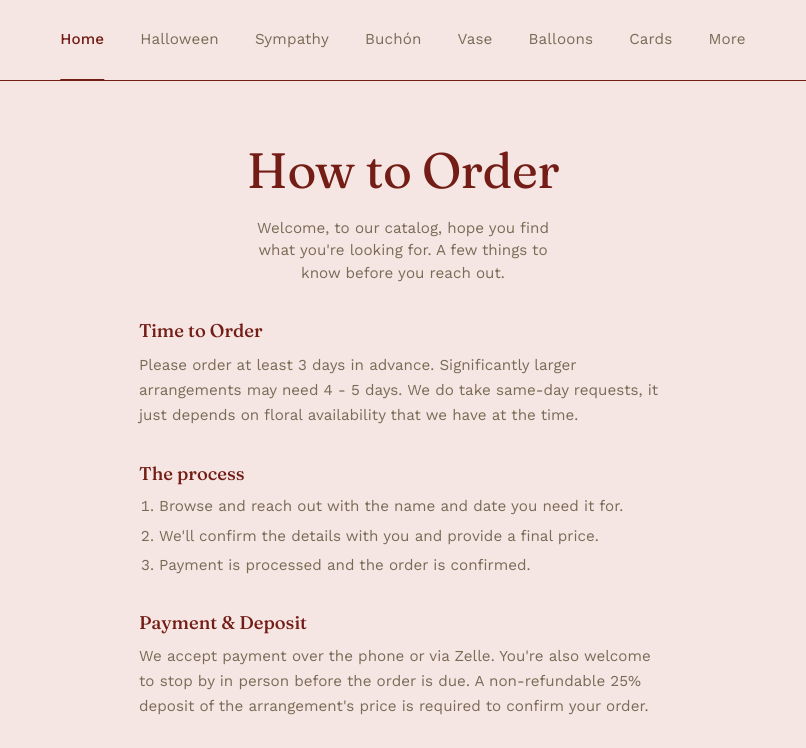
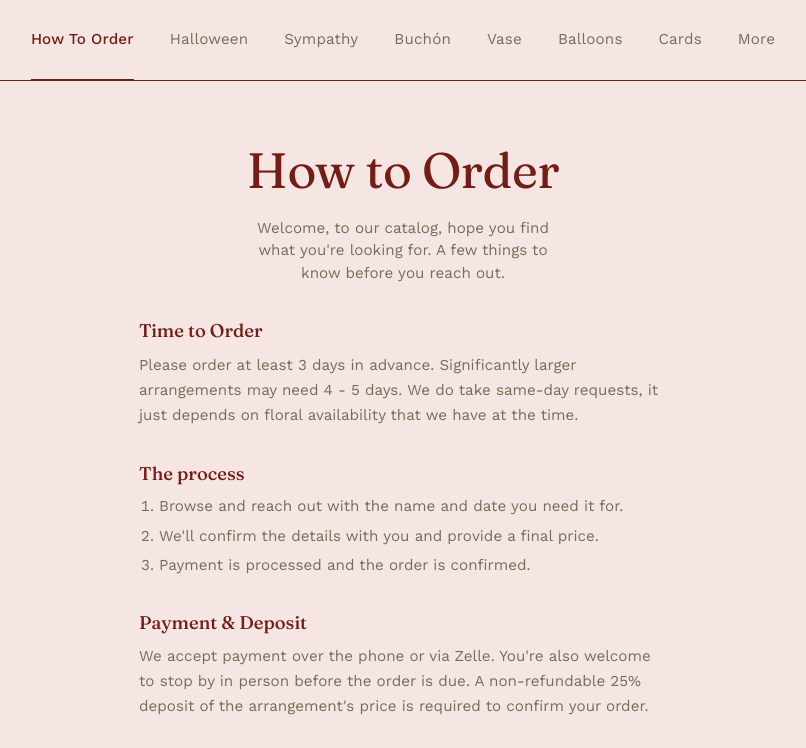
Before and after one commit to SP33DYDUD3/AF-Catalog, a plain HTML site: page index.html in a window 1280 px wide. Shown: the top 748 px of the page, without its empty margins (237-1043 px from the left). Drawn offline with nearby package versions, Linux system fonts and the light colour scheme.

Commit message:
minor changes

```diff
--- a/index.html
+++ b/index.html
@@ -408,12 +408,11 @@
   <div class="nav-mobile-bar">
     <button class="nav-toggle" id="nav-toggle" aria-expanded="false" aria-controls="main-nav">
       <span class="nav-toggle-icon" aria-hidden="true"><span></span><span></span><span></span></span>
-      <span id="nav-current-label">Home</span>
     </button>
   </div>
   <nav class="nav" id="main-nav" role="tablist" aria-label="Catalog categories">
     <div class="nav-indicator" aria-hidden="true"></div>
-    <button class="nav-link" role="tab" aria-selected="true" data-category="home" id="tab-home">Home</button>
+    <button class="nav-link" role="tab" aria-selected="true" data-category="home" id="tab-home">How To Order</button>
     <button class="nav-link" role="tab" aria-selected="false" data-category="halloween" id="tab-halloween">Halloween</button>
     <button class="nav-link" role="tab" aria-selected="false" data-category="sympathy" id="tab-sympathy">Sympathy</button>
     <button class="nav-link" role="tab" aria-selected="false" data-category="buchon" id="tab-buchon">Buchón</button>
@@ -1931,81 +1930,6 @@
         </div>
       </li>
 
-      <!--GRADUATION
-      <li class="catalog-item" data-tags="grad">
-        <div class="item-photo" aria-hidden="true"><img src="balloons/grad/grad1.jpeg"></div>
-        <div class="item-info">
-          <div class="item-title-row">
-            <span class="item-name">Graduation #1</span>
-            <span class="item-title-price">$7 +tax</span>
-          </div>
-        </div>
-      </li>
-      <li class="catalog-item" data-tags="grad">
-        <div class="item-photo" aria-hidden="true"><img src="balloons/grad/grad2.jpg"></div>
-        <div class="item-info">
-          <div class="item-title-row">
-            <span class="item-name">Graduation #2</span>
-            <span class="item-title-price">$7 +tax</span>
-          </div>
-        </div>
-      </li>
-      <li class="catalog-item" data-tags="grad">
-        <div class="item-photo" aria-hidden="true"><img src="balloons/grad/grad3.jpeg"></div>
-        <div class="item-info">
-          <div class="item-title-row">
-            <span class="item-name">Graduation #3</span>
-            <span class="item-title-price">$7 +tax</span>
-          </div>
-        </div>
-      </li>
-      <li class="catalog-item" data-tags="grad">
-        <div class="item-photo" aria-hidden="true"><img src="balloons/grad/grad4.jpeg"></div>
-        <div class="item-info">
-          <div class="item-title-row">
-            <span class="item-name">Graduation #4</span>
-            <span class="item-title-price">$7 +tax</span>
-          </div>
-        </div>
-      </li>
-      <li class="catalog-item" data-tags="grad">
-        <div class="item-photo" aria-hidden="true"><img src="balloons/grad/grad5.jpeg"></div>
-        <div class="item-info">
-          <div class="item-title-row">
-            <span class="item-name">Graduation #5</span>
-            <span class="item-title-price">$7 +tax</span>
-          </div>
-        </div>
-      </li>
-      <li class="catalog-item" data-tags="grad">
-        <div class="item-photo" aria-hidden="true"><img src="balloons/grad/grad6.jpeg"></div>
-        <div class="item-info">
-          <div class="item-title-row">
-            <span class="item-name">Graduation #6</span>
-            <span class="item-title-price">$7 +tax</span>
-          </div>
-        </div>
-      </li>
-      <li class="catalog-item" data-tags="grad">
-        <div class="item-photo" aria-hidden="true"><img src="balloons/grad/grad7.jpeg"></div>
-        <div class="item-info">
-          <div class="item-title-row">
-            <span class="item-name">25" Graduation #7</span>
-            <span class="item-title-price">$15 +tax</span>
-          </div>
-        </div>
-      </li>
-      <li class="catalog-item" data-tags="grad">
-        <div class="item-photo" aria-hidden="true"><img src="balloons/grad/grad8.jpeg"></div>
-        <div class="item-info">
-          <div class="item-title-row">
-            <span class="item-name">25" Graduation #8</span>
-            <span class="item-title-price">$15 +tax</span>
-          </div>
-        </div>
-      </li>
-      -->
-
       <!--WELCOME-->
       <li class="catalog-item" data-tags="welcome">
         <div class="item-photo" aria-hidden="true"><img src="balloons/welcome/welcome1.jpeg"></div>
@@ -2251,75 +2175,6 @@
           </div>
         </div>
       </li>
-
-      <!--MOTHERS DAY
-      <li class="catalog-item" data-tags="mothersday">
-        <div class="item-photo" aria-hidden="true"><img src="balloons/mothersday/md1.jpeg"></div>
-        <div class="item-info">
-          <div class="item-title-row">
-            <span class="item-name">Mother's Day #1</span>
-            <span class="item-title-price">$7 +tax</span>
-          </div>
-        </div>
-      </li>
-      <li class="catalog-item" data-tags="mothersday">
-        <div class="item-photo" aria-hidden="true"><img src="balloons/mothersday/md2.jpeg"></div>
-        <div class="item-info">
-          <div class="item-title-row">
-            <span class="item-name">Mother's Day #2</span>
-            <span class="item-title-price">$7 +tax</span>
-          </div>
-        </div>
-      </li>
-      -->
-
-      <!--FATHERS DAY
-      <li class="catalog-item" data-tags="fathersday">
-        <div class="item-photo" aria-hidden="true"><img src="balloons/fathersday/fd1.jpeg"></div>
-        <div class="item-info">
-          <div class="item-title-row">
-            <span class="item-name">Fathers Day #1</span>
-            <span class="item-title-price">$7 +tax</span>
-          </div>
-        </div>
-      </li>
-      <li class="catalog-item" data-tags="fathersday">
-        <div class="item-photo" aria-hidden="true"><img src="balloons/fathersday/fd2.jpeg"></div>
-        <div class="item-info">
-          <div class="item-title-row">
-            <span class="item-name">Fathers Day #2</span>
-            <span class="item-title-price">$7 +tax</span>
-          </div>
-        </div>
-      </li>
-      <li class="catalog-item" data-tags="fathersday">
-        <div class="item-photo" aria-hidden="true"><img src="balloons/fathersday/fd3.jpeg"></div>
-        <div class="item-info">
-          <div class="item-title-row">
-            <span class="item-name">Fathers Day #3</span>
-            <span class="item-title-price">$7 +tax</span>
-          </div>
-        </div>
-      </li>
-      <li class="catalog-item" data-tags="fathersday">
-        <div class="item-photo" aria-hidden="true"><img src="balloons/fathersday/fd4.jpg"></div>
-        <div class="item-info">
-          <div class="item-title-row">
-            <span class="item-name">Fathers Day #4</span>
-            <span class="item-title-price">$7 +tax</span>
-          </div>
-        </div>
-      </li>
-      <li class="catalog-item" data-tags="fathersday">
-        <div class="item-photo" aria-hidden="true"><img src="balloons/fathersday/fd5.jpeg"></div>
-        <div class="item-info">
-          <div class="item-title-row">
-            <span class="item-name">Fathers Day #5</span>
-            <span class="item-title-price">$7 +tax</span>
-          </div>
-        </div>
-      </li>
-      -->
 
       <!--THANK YOU-->
       <li class="catalog-item" data-tags="thankyou">
@@ -3086,7 +2941,6 @@
     var nav = document.querySelector('.nav');
     var root = document.documentElement;
     var navToggle = document.getElementById('nav-toggle');
-    var navCurrentLabel = document.getElementById('nav-current-label');
 
     function closeMobileNav() {
       if (!nav) return;
@@ -3158,7 +3012,6 @@
       if (activeBtn && activeBtn.scrollIntoView) {
         activeBtn.scrollIntoView({ behavior: animate ? 'smooth' : 'auto', block: 'nearest', inline: 'center' });
       }
-      if (navCurrentLabel && activeBtn) navCurrentLabel.textContent = activeBtn.textContent;
       closeMobileNav();
 
       try { sessionStorage.setItem('catalogActiveTab', cat); } catch (e) {}
```
